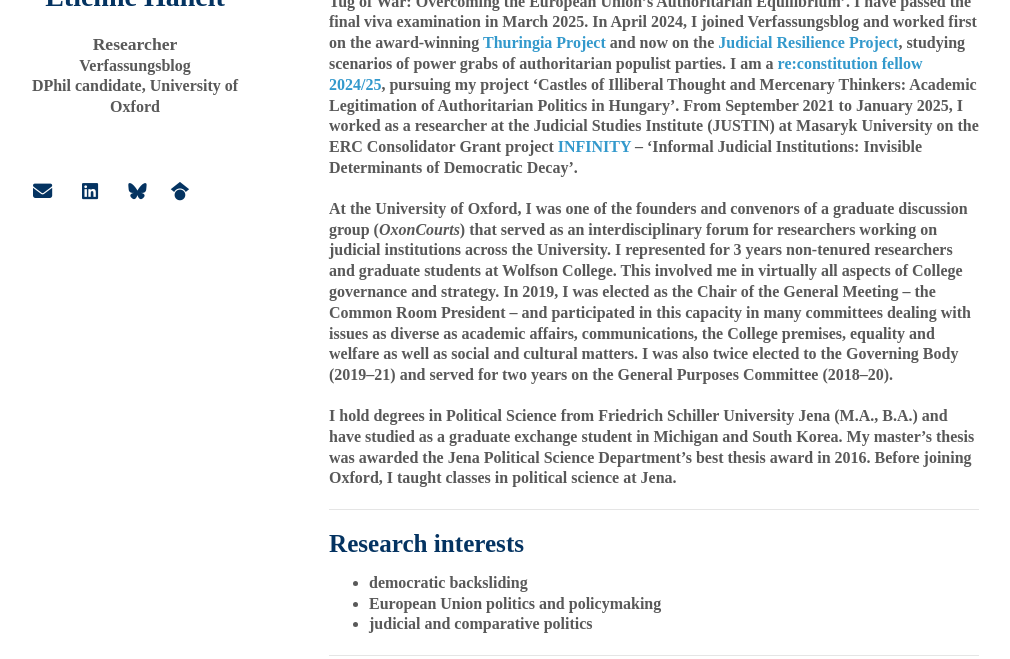
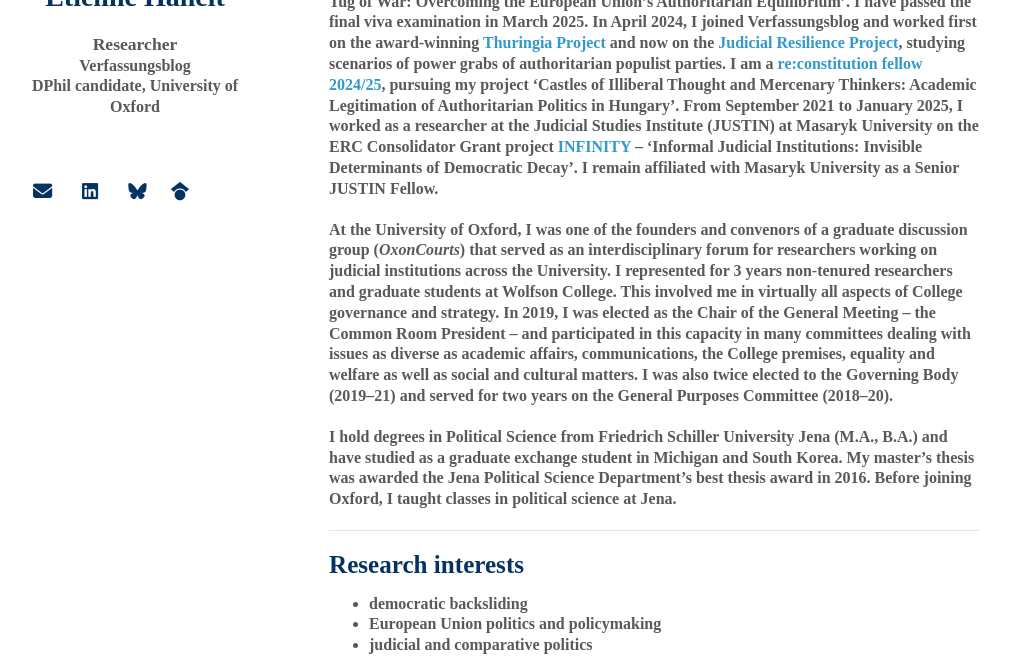
Before and after one commit to EtienneHanelt/etiennehanelt.github.io, a Jekyll site: the page built from index.md, in a window 1280 px wide and 900 px high, cut to the strip 241-900 px from the top of the window. Shown: the whole strip, without its empty margins (141-1151 px from the left). Built offline with Jekyll 4.4.1, drawn with Linux system fonts in a browser that asks for light colours; nearby versions of some CDN libraries; some web fonts are replaced; a style sheet for code colours, icons or effects is not loaded; our own code applies the rules of GitHub Pages for plain Markdown files.

Commit message:
Update index.md

```diff
--- a/index.md
+++ b/index.md
@@ -6,7 +6,7 @@ layout: homepage
 
 I study how authoritarian governments demolish democracy and the rule of law and what can be done to stop them. I'm a political scientist interested in democratic backsliding, especially in Central Eastern Europe, European Union politics, and judicial politics. In particular, I study elite decision-making in various contexts, creating academic work with policy relevance.
 
-I am currently finishing a DPhil at the University of Oxford with a thesis titled 'Supranational Tug of War: Overcoming the European Union's Authoritarian Equilibrium'. I have passed the final viva examination in March 2025. In April 2024, I joined Verfassungsblog and worked first on the award-winning [Thuringia Project](https://verfassungsblog.de/thuringen-projekt/) and now on the [Judicial Resilience Project](https://verfassungsblog.de/justiz-projekt/), studying scenarios of power grabs of authoritarian populist parties. I am a [re:constitution fellow 2024/25](https://www.reconstitution.eu/en/fellows/detail/20242025/etienne-hanelt), pursuing my project 'Castles of Illiberal Thought and Mercenary Thinkers: Academic Legitimation of Authoritarian Politics in Hungary'. From September 2021 to January 2025, I worked as a researcher at the Judicial Studies Institute (JUSTIN) at Masaryk University on the ERC Consolidator Grant project [INFINITY](https://justin.law.muni.cz/en/projects/infinity-2021-2026) – 'Informal Judicial Institutions: Invisible Determinants of Democratic Decay'.
+I am currently finishing a DPhil at the University of Oxford with a thesis titled 'Supranational Tug of War: Overcoming the European Union's Authoritarian Equilibrium'. I have passed the final viva examination in March 2025. In April 2024, I joined Verfassungsblog and worked first on the award-winning [Thuringia Project](https://verfassungsblog.de/thuringen-projekt/) and now on the [Judicial Resilience Project](https://verfassungsblog.de/justiz-projekt/), studying scenarios of power grabs of authoritarian populist parties. I am a [re:constitution fellow 2024/25](https://www.reconstitution.eu/en/fellows/detail/20242025/etienne-hanelt), pursuing my project 'Castles of Illiberal Thought and Mercenary Thinkers: Academic Legitimation of Authoritarian Politics in Hungary'. From September 2021 to January 2025, I worked as a researcher at the Judicial Studies Institute (JUSTIN) at Masaryk University on the ERC Consolidator Grant project [INFINITY](https://justin.law.muni.cz/en/projects/infinity-2021-2026) – 'Informal Judicial Institutions: Invisible Determinants of Democratic Decay'. I remain affiliated with Masaryk University as a Senior JUSTIN Fellow.
 
 At the University of Oxford, I was one of the founders and convenors of a graduate discussion group  (_OxonCourts_) that served as an interdisciplinary forum for researchers working on judicial institutions across the University. I represented for 3 years non-tenured researchers and graduate students at Wolfson College. This involved me in virtually all aspects of College governance and strategy. In 2019, I was elected as the Chair of the General Meeting – the Common Room President – and participated in this capacity in many committees dealing with issues as diverse as academic affairs, communications, the College premises, equality and welfare as well as social and cultural matters. I was also twice elected to the Governing Body (2019–21) and served for two years on the General Purposes Committee (2018–20).
 
```
